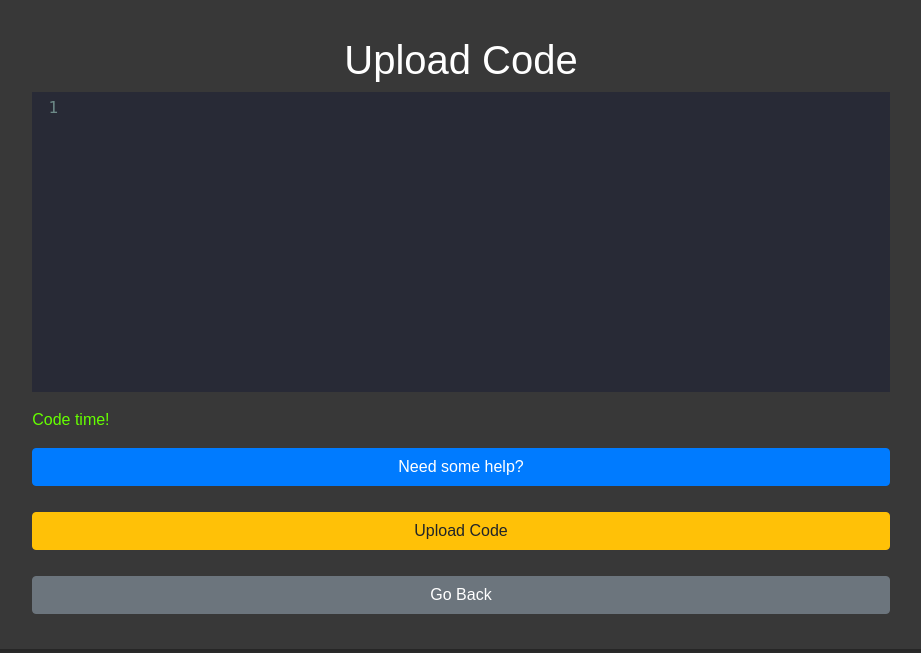
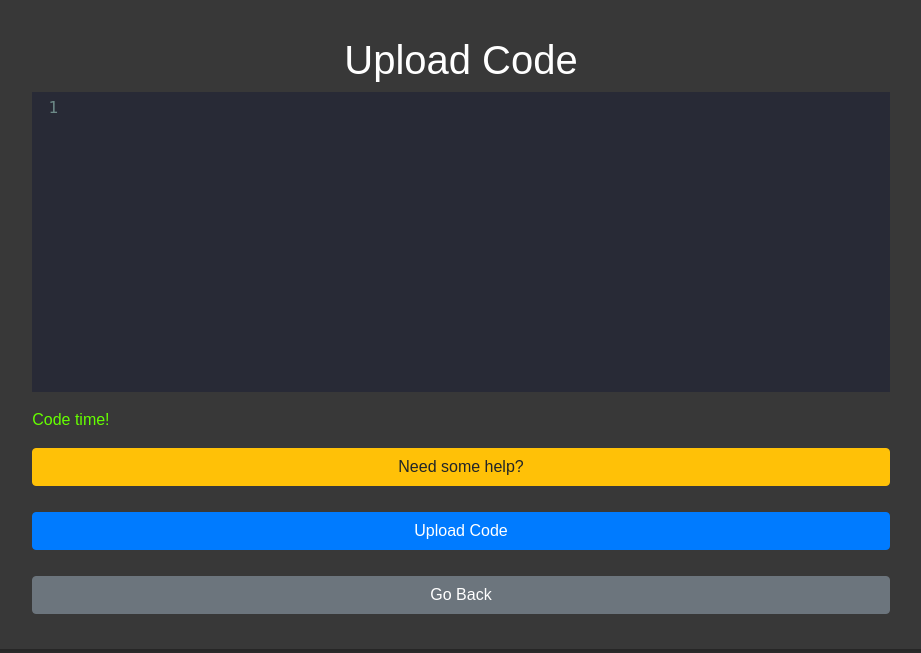
Before and after one commit to mrs714/CaptureTheFlag, a Flask app: page /upload_code in a window 1280 px wide. Shown: the part 14-667 px from the top of the page, without its empty margins (179-1100 px from the left). Run offline with Flask 3, Linux system fonts and the light colour scheme; a user stored in the database is signed in; some libraries are stand-ins or nearby versions.

Commit message:
Small visual change

```diff
--- a/templates/upload_code.html
+++ b/templates/upload_code.html
@@ -23,7 +23,7 @@
       </div>
       <span id="message_span" style="color: red;"><p id="message"></p></span> <!-- Display login error/success message here -->
       <div class="mb-3">
-        <button id="help_button" class="btn btn-primary" type="button" data-toggle="collapse" data-target="#explanationCollapse" aria-expanded="false" aria-controls="explanationCollapse" onclick="help_button()">
+        <button id="help_button" class="btn btn-warning" type="button" data-toggle="collapse" data-target="#explanationCollapse" aria-expanded="false" aria-controls="explanationCollapse" onclick="help_button()">
           Need some help?
         </button>
       </div>
@@ -87,7 +87,7 @@
           Returns the number of ticks that have passed since the beginning of the game.
           At the moment, the ticks per second (FPS in pygame) is set at 20, but you can check the "global_consts" file.        </p>
       </div>
-      <button class="btn btn-warning" type="button" onclick="upload_code()">Upload Code</button>
+      <button class="btn btn-primary" type="button" onclick="upload_code()">Upload Code</button>
     </form>
 
     <button class="btn btn-secondary mt-3" type="button" onclick="goBack()">Go Back</button>
```
